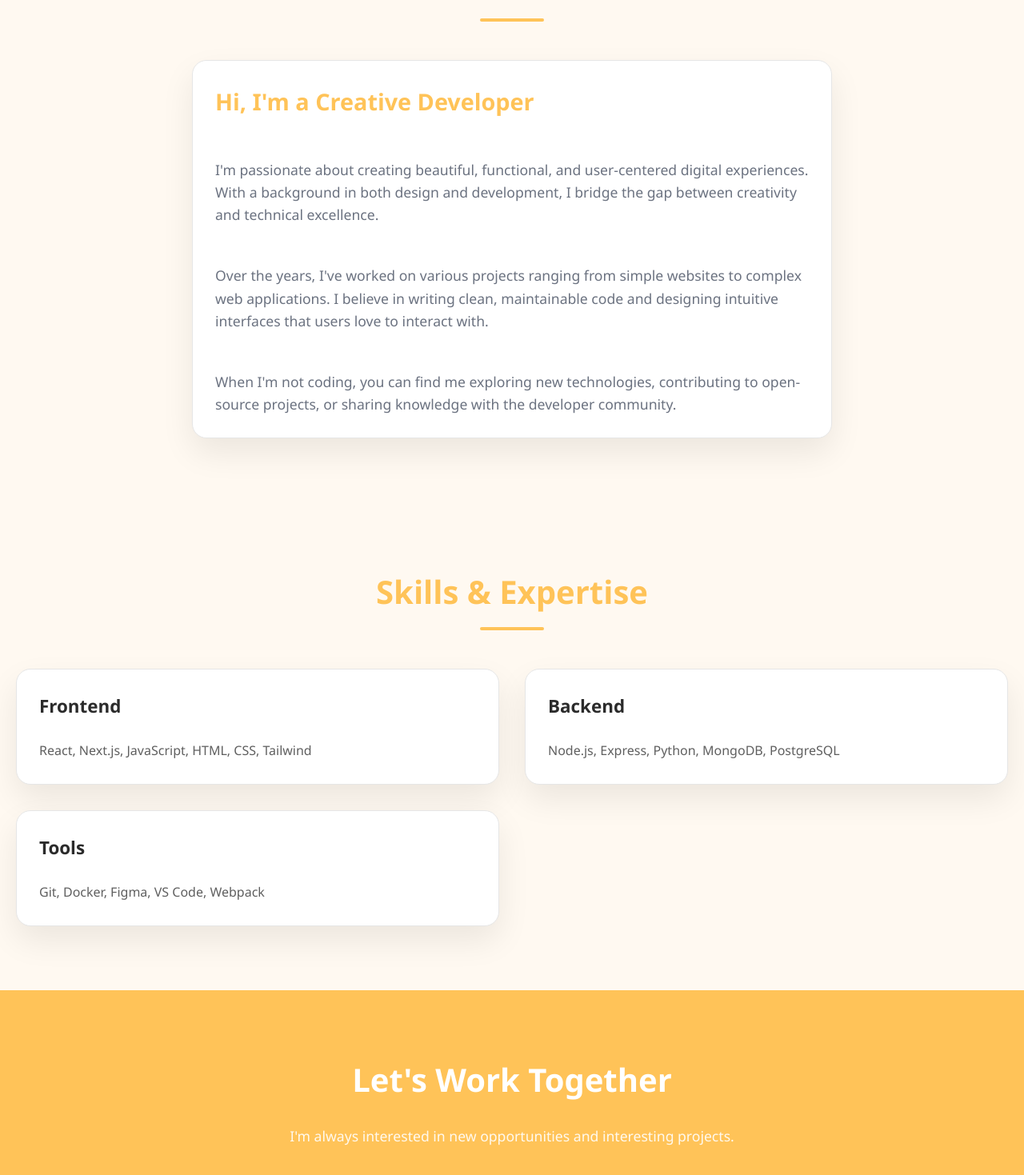
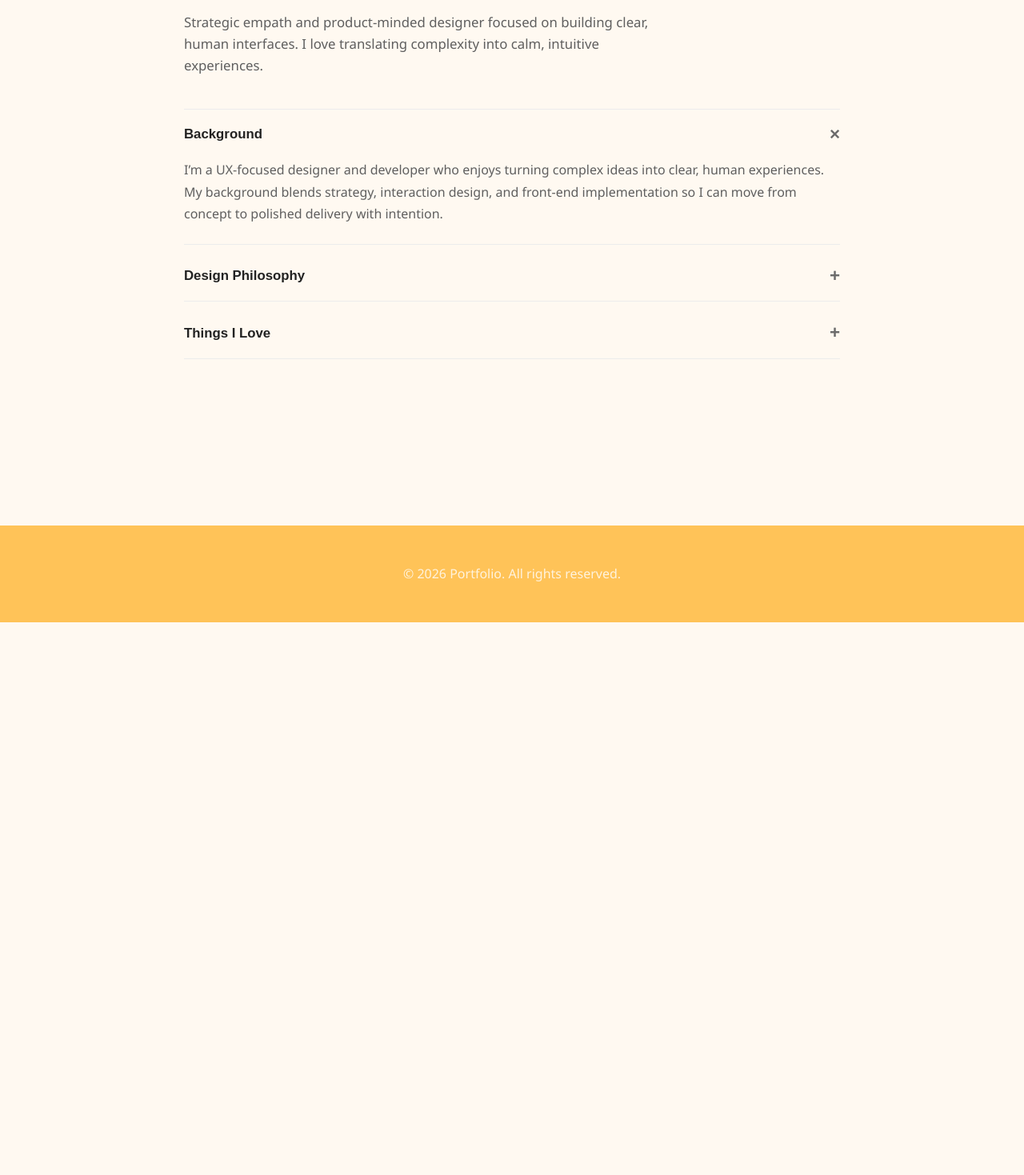
Before and after one commit to klaluo/Portfolio, a Next.js app: page /about in a window 1280 px wide. Shown: the part 181-1650 px from the top of the page at 80% size. After the commit the page ends 959 px from the top, so only its background shows below. Built offline with nearby package versions, Linux system fonts and the light colour scheme; a web font is replaced by a local one.

Commit message:
feat: add about page

```diff
--- a/app/about/page.jsx
+++ b/app/about/page.jsx
@@ -1,129 +1,71 @@
-import Link from "next/link";
+"use client";
+import { useState } from "react";
 
 export default function About() {
-    const skills = [
+    const [openIndex, setOpenIndex] = useState(0);
+    const sections = [
         {
-            category: "Frontend",
-            items: "React, Next.js, JavaScript, HTML, CSS, Tailwind",
+            title: "Background",
+            body: "I’m a UX-focused designer and developer who enjoys turning complex ideas into clear, human experiences. My background blends strategy, interaction design, and front-end implementation so I can move from concept to polished delivery with intention.",
         },
         {
-            category: "Backend",
-            items: "Node.js, Express, Python, MongoDB, PostgreSQL",
+            title: "Design Philosophy",
+            body: "I believe good design balances clarity with personality. I prioritize systems thinking, thoughtful hierarchy, and accessible interfaces that feel intuitive and warm. Every decision should earn its place and support the user’s path.",
         },
-        { category: "Tools", items: "Git, Docker, Figma, VS Code, Webpack" },
+        {
+            title: "Things I Love",
+            body: "Design systems, delightful micro‑interactions, and collaborating across disciplines. Outside of work, I enjoy exploring new tools, collecting design inspiration, and experimenting with motion and visual storytelling.",
+        },
     ];
 
     return (
-        <main className='main'>
-            <section className='section'>
-                <div className='container'>
-                    <h1 className='sectionTitle'>About Me</h1>
-                    <div className='sectionContent'>
-                        <div className='card'>
-                            <h2
-                                style={{
-                                    fontSize: "1.8rem",
-                                    fontWeight: "700",
-                                    marginBottom: "1.5rem",
-                                    color: "var(--primary)",
-                                }}
-                            >
-                                Hi, I'm a Creative Developer
-                            </h2>
-                            <p
-                                style={{
-                                    fontSize: "1.1rem",
-                                    marginBottom: "1.5rem",
-                                    color: "var(--text-light)",
-                                }}
-                            >
-                                I'm passionate about creating beautiful,
-                                functional, and user-centered digital
-                                experiences. With a background in both design
-                                and development, I bridge the gap between
-                                creativity and technical excellence.
-                            </p>
-                            <p
-                                style={{
-                                    fontSize: "1.1rem",
-                                    marginBottom: "1.5rem",
-                                    color: "var(--text-light)",
-                                }}
-                            >
-                                Over the years, I've worked on various projects
-                                ranging from simple websites to complex web
-                                applications. I believe in writing clean,
-                                maintainable code and designing intuitive
-                                interfaces that users love to interact with.
-                            </p>
-                            <p
-                                style={{
-                                    fontSize: "1.1rem",
-                                    color: "var(--text-light)",
-                                }}
-                            >
-                                When I'm not coding, you can find me exploring
-                                new technologies, contributing to open-source
-                                projects, or sharing knowledge with the
-                                developer community.
-                            </p>
-                        </div>
+        <main className='main aboutPage'>
+            <section className='section aboutSection'>
+                <div className='container aboutContainer'>
+                    <div className='aboutHeader'>
+                        <h1 className='aboutTitle'>Kayla Luo</h1>
+                        <p className='aboutIntro'>
+                            Strategic empath and product‑minded designer focused on
+                            building clear, human interfaces. I love translating
+                            complexity into calm, intuitive experiences.
+                        </p>
                     </div>
-                </div>
-            </section>
-
-            <section className='section'>
-                <div className='container'>
-                    <h2 className='sectionTitle'>Skills & Expertise</h2>
-                    <div className='grid'>
-                        {skills.map((skill, index) => (
-                            <div key={index} className='card'>
-                                <h3 className='cardTitle'>{skill.category}</h3>
-                                <p className='cardDescription'>{skill.items}</p>
-                            </div>
-                        ))}
-                    </div>
-                </div>
-            </section>
-
-            <section
-                className='section'
-                style={{
-                    background: "var(--primary)",
-                    color: "white",
-                    margin: "0 -20px",
-                }}
-            >
-                <div className='container'>
-                    <div className='sectionContent'>
-                        <h2
-                            style={{
-                                fontSize: "2.5rem",
-                                fontWeight: "700",
-                                marginBottom: "1.5rem",
-                                textAlign: "center",
-                                paddingBottom: 0,
-                                color: "white",
-                            }}
-                        >
-                            Let's Work Together
-                        </h2>
-                        <p
-                            style={{
-                                fontSize: "1.1rem",
-                                textAlign: "center",
-                                marginBottom: "2rem",
-                                opacity: 0.9,
-                            }}
-                        >
-                            I'm always interested in new opportunities and
-                            interesting projects.
-                        </p>
-                        <div style={{ textAlign: "center" }}>
-                            <Link href='/contact' className='ctaButton'>
-                                Get In Touch
-                            </Link>
-                        </div>
+                    <div className='aboutAccordion'>
+                        {sections.map((section, index) => {
+                            const isOpen = openIndex === index;
+                            const contentId = `about-panel-${index}`;
+                            return (
+                                <div
+                                    key={section.title}
+                                    className={`accordionItem ${
+                                        isOpen ? "isOpen" : ""
+                                    }`}
+                                >
+                                    <button
+                                        type='button'
+                                        className='accordionButton'
+                                        onClick={() =>
+                                            setOpenIndex(isOpen ? -1 : index)
+                                        }
+                                        aria-expanded={isOpen}
+                                        aria-controls={contentId}
+                                    >
+                                        <span>{section.title}</span>
+                                        <span className='accordionIcon'>
+                                            {isOpen ? "×" : "+"}
+                                        </span>
+                                    </button>
+                                    <div
+                                        id={contentId}
+                                        className='accordionContent'
+                                        role='region'
+                                        aria-hidden={!isOpen}
+                                    >
+                                        <p>{section.body}</p>
+                                    </div>
+                                </div>
+                            );
+                        })}
                     </div>
                 </div>
             </section>
--- a/styles/globals.css
+++ b/styles/globals.css
@@ -302,6 +302,77 @@ a:hover {
 .heroPrimaryButton:hover {
   background: #111111;
   color: white;
+}
+
+.aboutPage {
+  padding-top: 6rem;
+}
+
+.aboutSection {
+  padding: 4rem 0 6rem;
+}
+
+.aboutContainer {
+  max-width: 860px;
+}
+
+.aboutHeader {
+  margin-bottom: 2.5rem;
+}
+
+.aboutTitle {
+  font-size: 2.2rem;
+  font-weight: 700;
+  margin-bottom: 0.75rem;
+  color: #1f1f1f;
+}
+
+.aboutIntro {
+  font-size: 1.05rem;
+  color: #5f5f5f;
+  max-width: 620px;
+}
+
+.aboutAccordion {
+  display: flex;
+  flex-direction: column;
+  gap: 0.5rem;
+  border-top: 1px solid #ececec;
+}
+
+.accordionItem {
+  border-bottom: 1px solid #ececec;
+}
+
+.accordionButton {
+  width: 100%;
+  background: transparent;
+  border: none;
+  padding: 1.25rem 0;
+  display: flex;
+  justify-content: space-between;
+  align-items: center;
+  font-size: 1.05rem;
+  font-weight: 600;
+  color: #222;
+  cursor: pointer;
+}
+
+.accordionIcon {
+  font-size: 1.4rem;
+  line-height: 1;
+  color: #6b6b6b;
+}
+
+.accordionContent {
+  padding: 0 0 1.5rem 0;
+  color: #5f5f5f;
+  font-size: 1rem;
+  line-height: 1.7;
+}
+
+.accordionItem:not(.isOpen) .accordionContent {
+  display: none;
 }
 
 .heroGhostButton {
```
